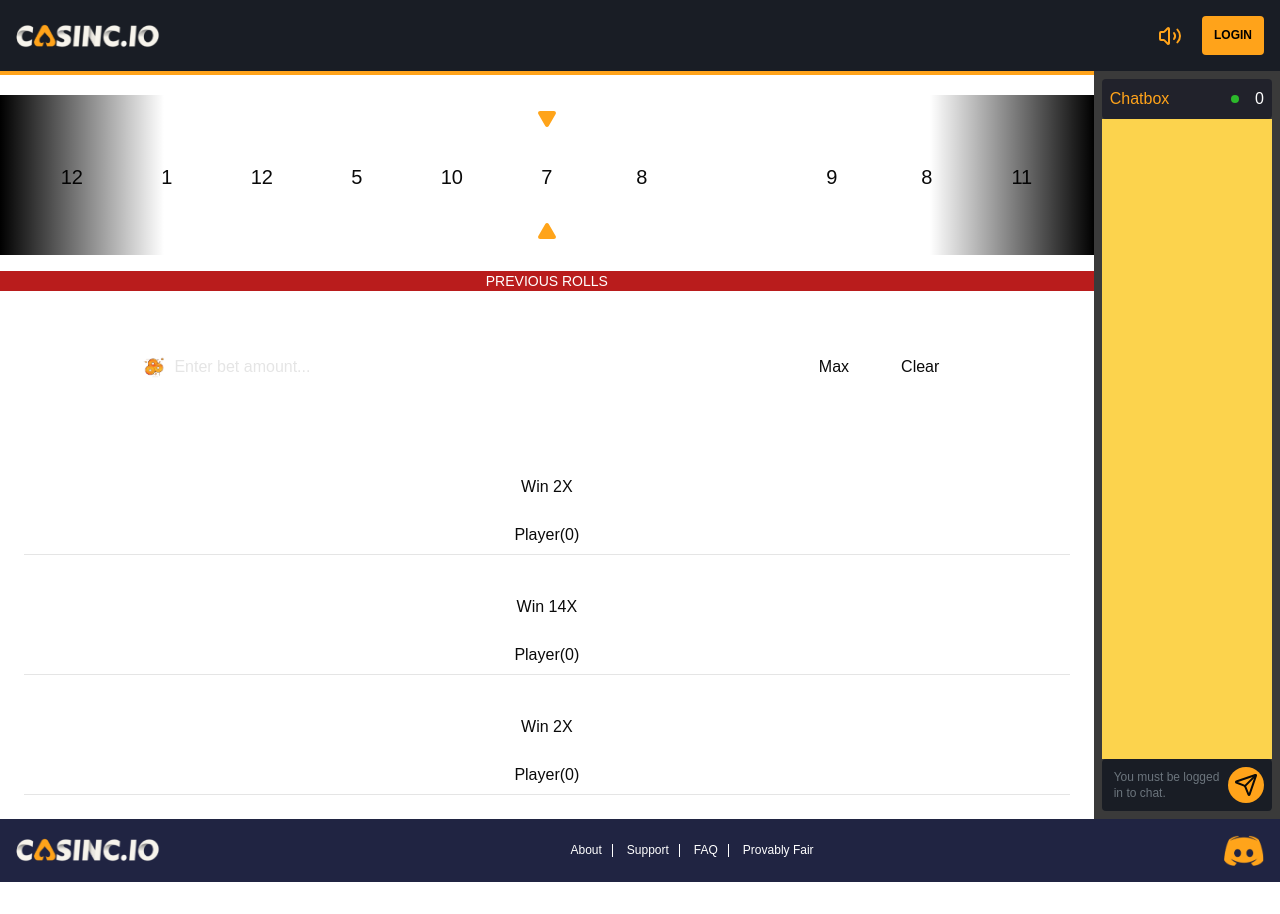
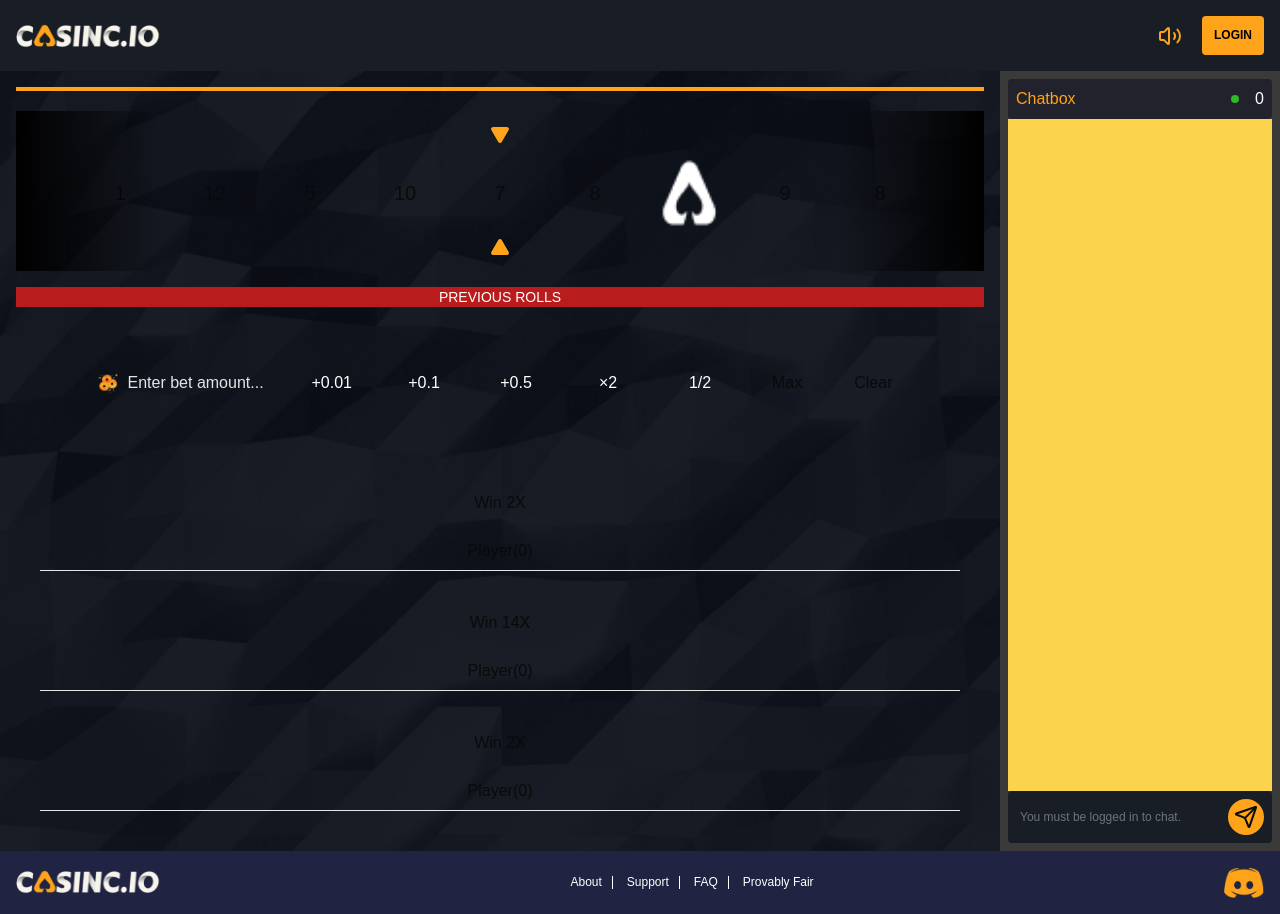
Before and after one commit to Navdeep-Davang/Roulette_Game, a Next.js app: page / in a window 1280 px wide. Before the commit the page ends 882 px from the top, so only its background shows below. Built offline with nearby package versions, Linux system fonts and the light colour scheme.

Commit message:
Game Bg and chatpanel setting

```diff
--- a/app/layout.tsx
+++ b/app/layout.tsx
@@ -35,12 +35,18 @@ export default function RootLayout({
           <NavBar /> {/* Sticky Navbar */}
           <main className="flex flex-row flex-grow overflow-hidden"> {/* Main Content Area with flex for left and right sections */}
               {/* Left section for the main content */}
-              <div className="flex-grow overflow-auto">
+              <div className="flex-grow overflow-auto"
+                style={{
+                  backgroundImage: "url('/roulette/Grad_Bg.PNG')",
+                  backgroundSize: "cover",
+                  backgroundPosition: "center",
+                  backgroundRepeat: "no-repeat",
+              }}>
                 {children}
               </div>
 
               {/* Right section for Sidebar (Chat Panel) */}
-              <div className="max-w-[300px] flex-grow overflow-auto">
+              <div className="min-w-[280px] flex-grow overflow-auto hidden lg:block">
                 <ChatPanel/>
               </div>
           </main>
--- a/dir/components/roulette/index.tsx
+++ b/dir/components/roulette/index.tsx
@@ -6,7 +6,7 @@ import { Game } from './Game';
 
 const Roulette = () => {
   return (
-    <div className='flex flex-col gap-5'>
+    <div className='flex flex-col p-4 gap-5'>
       <div className="h-1 bg-[var(--custom-orange)]" />
 
       <Game/>
```
Also changed, not shown: public/roulette/Grad_Bg.PNG (added).
